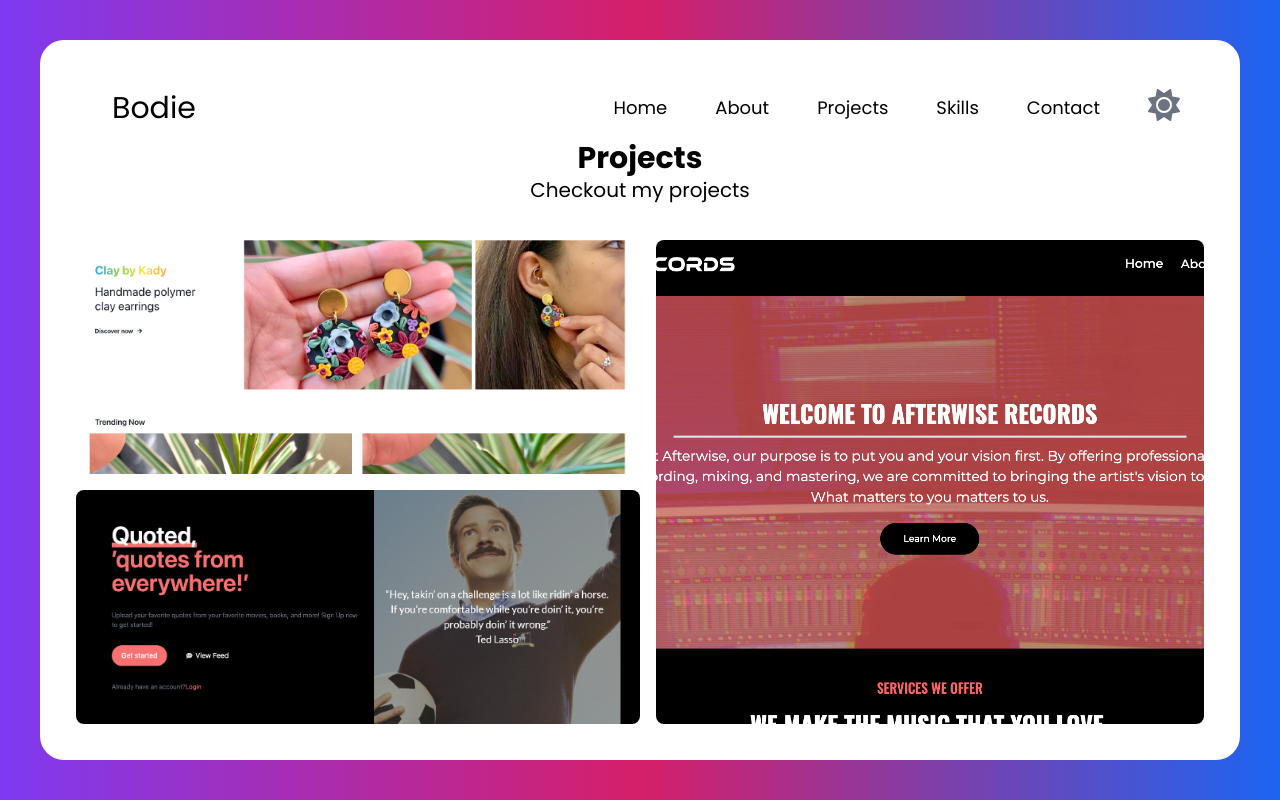
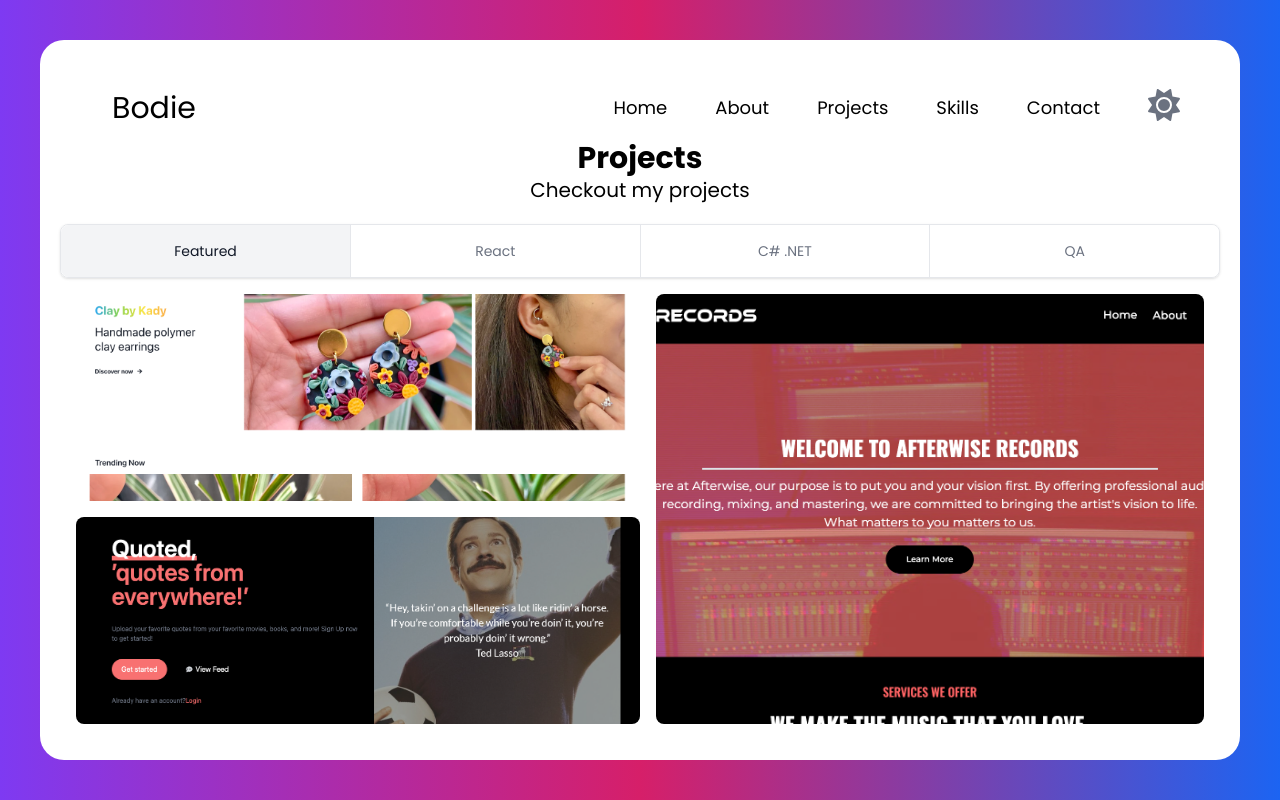
Before and after one commit to bodwood/Real-Portfolio, a Next.js app: page /projects in a window 1280 px wide. Built offline with nearby package versions, Linux system fonts and the light colour scheme.

Commit message:
Add nav bar selection for project types.

```diff
--- a/app/projects/page.tsx
+++ b/app/projects/page.tsx
@@ -48,26 +48,58 @@ const Projects = () => {
         <p className='text-xl'>Checkout my projects</p>
       </div>
 
-      {viewportWidth < 768 ? (
-        <div className='flex flex-col w-full h-full'>
-          <Carousel className='w-full h-3/4'>
-            <a href='https://gear-up.onrender.com/' target='_blank'>
-              <img alt='...' src={'/images/gear-up-landing-page.jpeg'} />
+      <div className='sm:hidden'>
+        <label htmlFor='tabs' className='sr-only'>
+          Select your country
+        </label>
+        <select
+          id='tabs'
+          className='bg-gray-50 border border-gray-300 text-gray-900 text-sm rounded-lg focus:ring-blue-500 focus:border-blue-500 block w-full p-2.5 dark:bg-gray-700 dark:border-gray-600 dark:placeholder-gray-400 dark:text-white dark:focus:ring-blue-500 dark:focus:border-blue-500'
+        >
+          <option>Featured</option>
+          <option>React</option>
+          <option>C# .NET</option>
+          <option>QA</option>
+        </select>
+      </div>
+      <ul className='hidden text-sm font-medium text-center text-gray-500 divide-x divide-gray-200 rounded-lg shadow sm:flex dark:divide-gray-700 dark:text-gray-400 border'>
+        <li className='w-full'>
+          <a
+            href='#'
+            className='inline-block w-full p-4 text-gray-900 bg-gray-100 rounded-l-lg focus:ring-4 focus:ring-blue-300 active focus:outline-none dark:bg-gray-700 dark:text-white'
+            aria-current='page'
+          >
+            Featured
           </a>
-            <a href='https://backroadsadventure.netlify.app/' target='_blank'>
-              <img alt='...' src={'/images/backroads-landing-page.png'} />
+        </li>
+        <li className='w-full'>
+          <a
+            href='#'
+            className='inline-block w-full p-4 bg-white hover:text-gray-700 hover:bg-gray-50 focus:ring-4 focus:ring-blue-300 focus:outline-none dark:hover:text-white dark:bg-gray-800 dark:hover:bg-gray-700'
+          >
+            React
           </a>
-            <a href='https://quoted-net.netlify.app/' target='_blank'>
-              <img alt='...' src={'/images/quoted-landing-page.png'} />
+        </li>
+        <li className='w-full'>
+          <a
+            href='#'
+            className='inline-block w-full p-4 bg-white hover:text-gray-700 hover:bg-gray-50 focus:ring-4 focus:ring-blue-300 focus:outline-none dark:hover:text-white dark:bg-gray-800 dark:hover:bg-gray-700'
+          >
+            C# .NET
           </a>
-            <a href='https://deathstarhotel.netlify.app/' target='_blank'>
-              <img alt='...' src={'/images/death-star-landing-page.png'} />
+        </li>
+        <li className='w-full'>
+          <a
+            href='#'
+            className='inline-block w-full p-4 bg-white rounded-r-lg hover:text-gray-700 hover:bg-gray-50 focus:ring-4 focus:outline-none focus:ring-blue-300 dark:hover:text-white dark:bg-gray-800 dark:hover:bg-gray-700'
+          >
+            QA
           </a>
-          </Carousel>
-        </div>
-      ) : (
+        </li>
+      </ul>
+
       <div className='flex flex-col md:flex-row w-full h-full p-4'>
-          <div className='flex flex-col w-1/2 h-full'>
+        <div className='flex flex-col md:w-1/2 h-full'>
           <div className='grid grid-cols-1 h-full space-y-4'>
             <div className='relative'>
               <Image
@@ -95,8 +127,8 @@ const Projects = () => {
             </div>
           </div>
         </div>
-          <div className='flex flex-col md:flex-row w-1/2 h-full pl-4'>
-            <div className='grid grid-cols-1 h-full w-full'>
+        <div className='flex flex-col md:flex-row md:w-1/2 h-full pt-4 md:pt-0 md:pl-4 md:pl-0'>
+          <div className='grid grid-cols-1 h-1/2 md:h-full w-full'>
             <div className='relative'>
               <Image
                 className='rounded-lg hover:blur-sm cursor-pointer'
@@ -113,7 +145,6 @@ const Projects = () => {
           </div>
         </div>
       </div>
-      )}
     </div>
   );
 };
```
Lines whose indentation alone changed are shown as unchanged.
